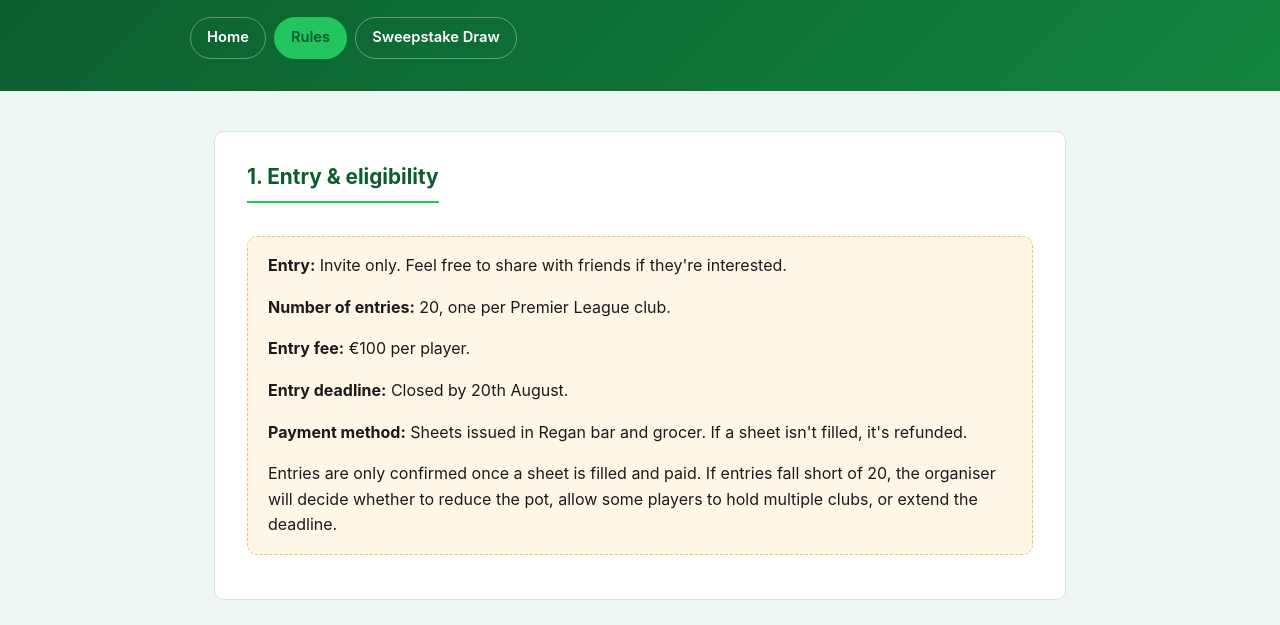
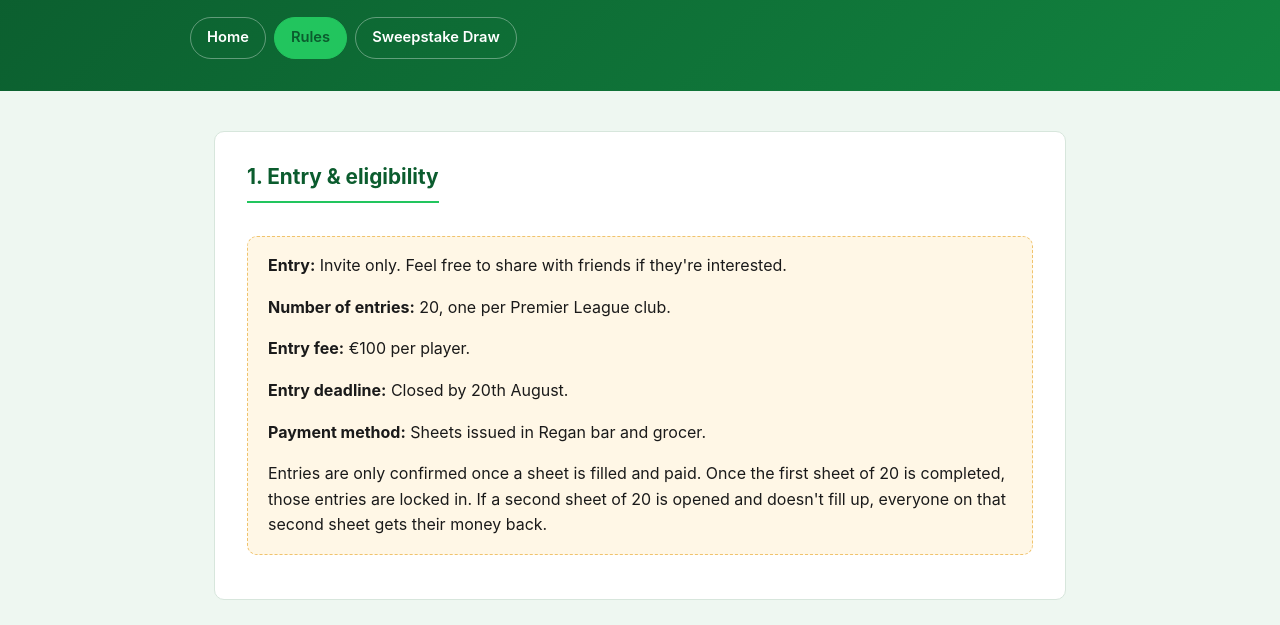
Before and after one commit to benjsteele/premier-sweep, a plain HTML site: page rules.html in a window 1280 px wide. Shown: the part 125-750 px from the top of the page. Drawn offline with Linux system fonts and the light colour scheme.

Commit message:
Clarify first-sheet lock-in and second-sheet refund rule (#6)
Co-authored-by: Claude <noreply@anthropic.com>

```diff
--- a/rules.html
+++ b/rules.html
@@ -27,8 +27,8 @@
         <p><strong>Number of entries:</strong> 20, one per Premier League club.</p>
         <p><strong>Entry fee:</strong> &euro;100 per player.</p>
         <p><strong>Entry deadline:</strong> Closed by 20th August.</p>
-        <p><strong>Payment method:</strong> Sheets issued in Regan bar and grocer. If a sheet isn't filled, it's refunded.</p>
-        <p>Entries are only confirmed once a sheet is filled and paid. If entries fall short of 20, the organiser will decide whether to reduce the pot, allow some players to hold multiple clubs, or extend the deadline.</p>
+        <p><strong>Payment method:</strong> Sheets issued in Regan bar and grocer.</p>
+        <p>Entries are only confirmed once a sheet is filled and paid. Once the first sheet of 20 is completed, those entries are locked in. If a second sheet of 20 is opened and doesn't fill up, everyone on that second sheet gets their money back.</p>
       </div>
     </section>
 
```
Also changed, not shown: index.html (+1 -1 lines).
